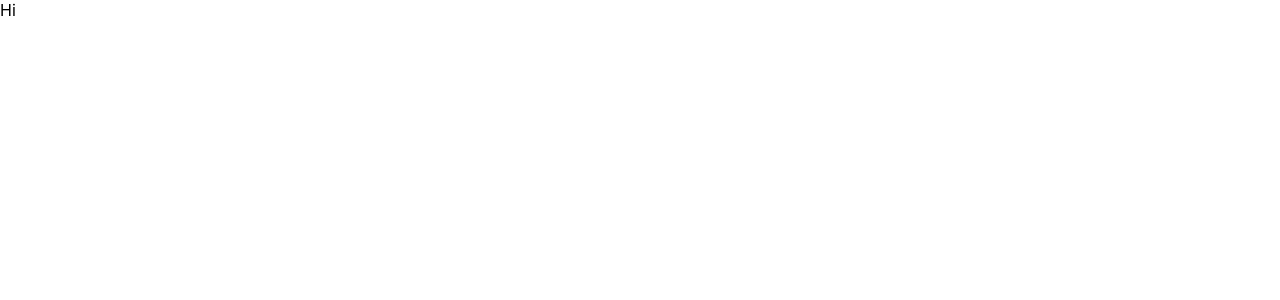
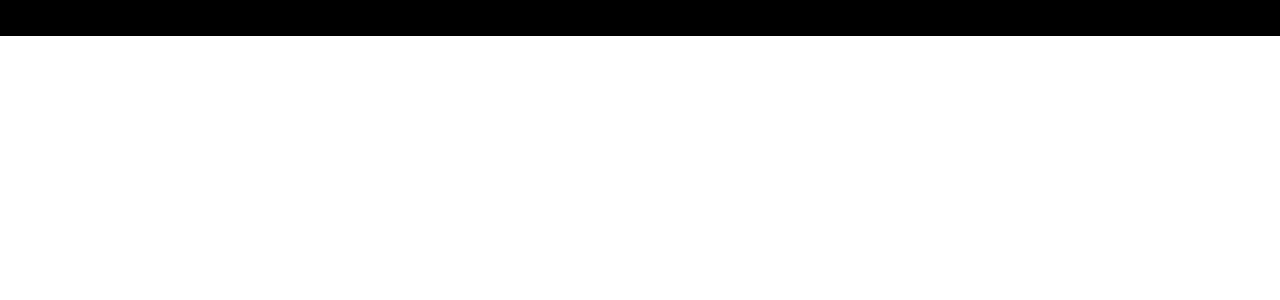
Before and after one commit to webdesignbytom/myecoapp, a React (Create React App) app in the folder client/: page / in a window 1280 px wide. Shown: the top 300 px of the page. Built offline with nearby package versions, Linux system fonts and the light colour scheme.

Commit message:
tailwind init

```diff
--- a/client/src/App.js
+++ b/client/src/App.js
@@ -1,8 +1,10 @@
-
-
 function App() {
   return (
-    <>Hi</>
+    <>
+      <div className='isolate bg-black'>
+        <h1 className='text-3xl font-bold underline'>Hello world!</h1>
+      </div>
+    </>
   );
 }
 
--- a/client/src/index.css
+++ b/client/src/index.css
@@ -1,3 +1,7 @@
+@tailwind base;
+@tailwind components;
+@tailwind utilities;
+
 * {
   padding: 0;
   margin: 0;
--- /dev/null
+++ b/client/tailwind.config.js
@@ -0,0 +1,9 @@
+/** @type {import('tailwindcss').Config} */
+module.exports = {
+  content: [
+    "./src/**/*.{js,jsx,ts,tsx}",
+  ],  theme: {
+    extend: {},
+  },
+  plugins: [],
+}
```
Also changed, not shown: client/package.json (+6 -1 lines), 1 other file (tests, documents, lock files or other folders).
